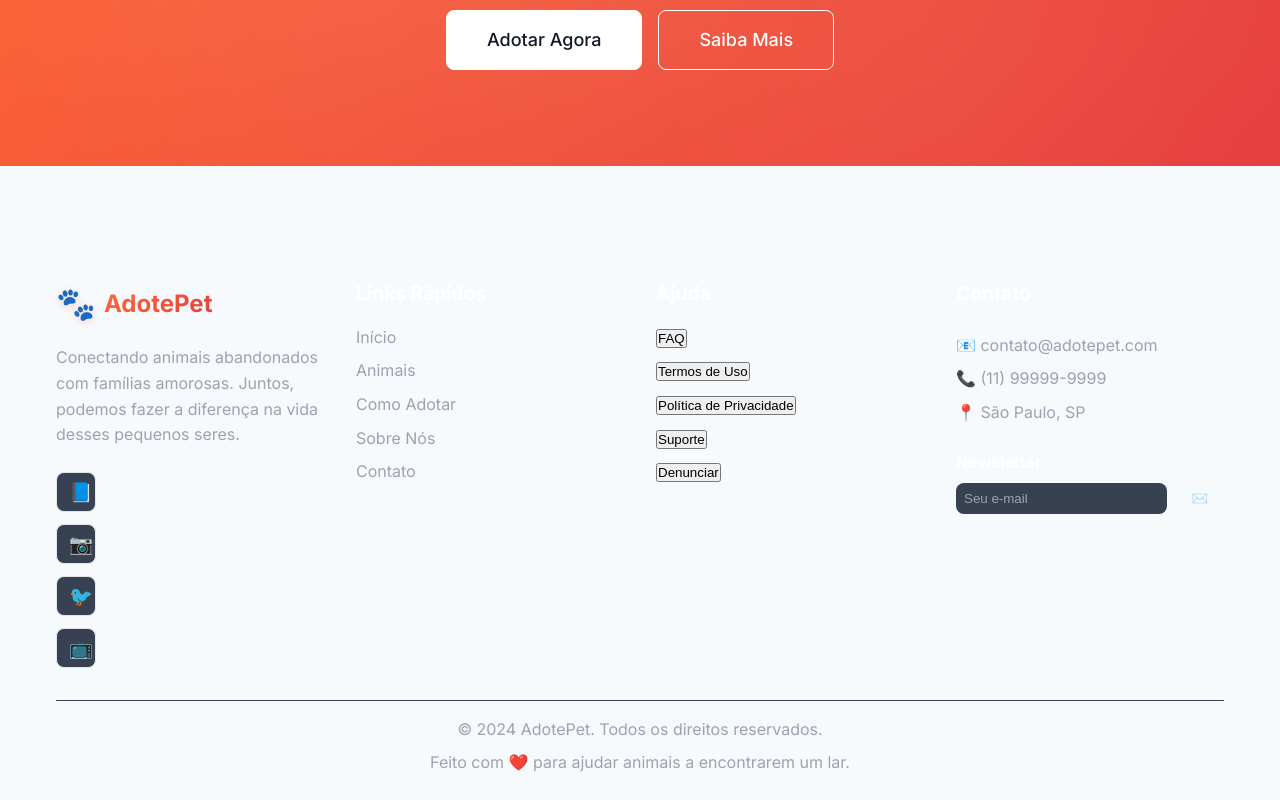
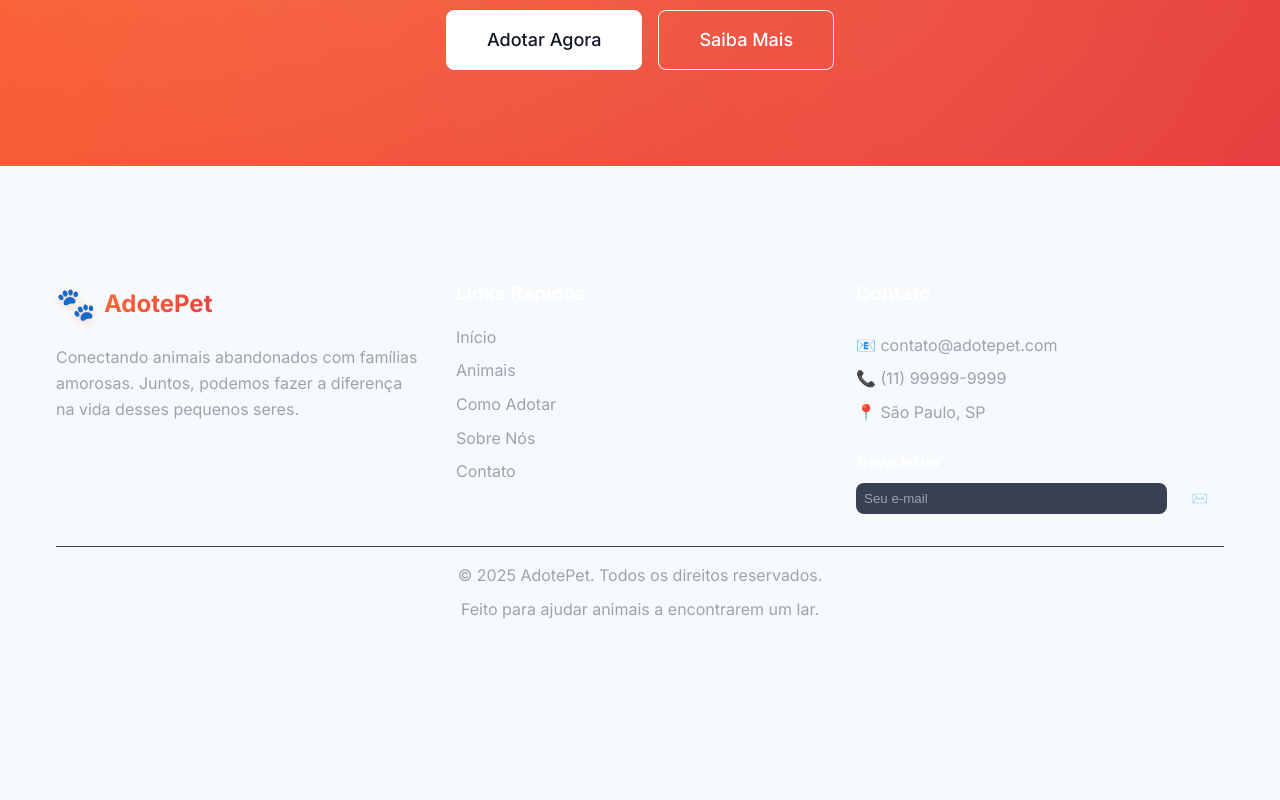
Before and after one commit to DevGuixavier/AdotePet, a React (Create React App) app in the folder frontend/: page / in a window 1280 px wide. Shown: the part 2479-3279 px from the top of the page. After the commit the page ends 3125 px from the top, so only its background shows below. Built offline with nearby package versions, Linux system fonts and the light colour scheme.

Commit message:
Update Footer.jsx
Tira itens do footer

```diff
--- a/frontend/src/components/Footer/Footer.jsx
+++ b/frontend/src/components/Footer/Footer.jsx
@@ -15,20 +15,6 @@ const Footer = () => {
               Conectando animais abandonados com famílias amorosas. Juntos, podemos fazer a diferença na vida desses
               pequenos seres.
             </p>
-            <div className="social-links">
-              <a href="https://facebook.com" className="social-link" aria-label="Facebook">
-                📘
-              </a>
-              <a href="https://instagram.com" className="social-link" aria-label="Instagram">
-                📷
-              </a>
-              <a href="https://twitter.com" className="social-link" aria-label="Twitter">
-                🐦
-              </a>
-              <a href="https://youtube.com" className="social-link" aria-label="YouTube">
-                📺
-              </a>
-            </div>
           </div>
 
           <div className="footer-section">
@@ -53,27 +39,6 @@ const Footer = () => {
           </div>
 
           <div className="footer-section">
-            <h3 className="footer-title">Ajuda</h3>
-            <ul className="footer-links">
-              <li>
-                <button type="button" className="footer-link-btn">FAQ</button>
-              </li>
-              <li>
-                <button type="button" className="footer-link-btn">Termos de Uso</button>
-              </li>
-              <li>
-                <button type="button" className="footer-link-btn">Política de Privacidade</button>
-              </li>
-              <li>
-                <button type="button" className="footer-link-btn">Suporte</button>
-              </li>
-              <li>
-                <button type="button" className="footer-link-btn">Denunciar</button>
-              </li>
-            </ul>
-          </div>
-
-          <div className="footer-section">
             <h3 className="footer-title">Contato</h3>
             <div className="contact-info">
               <p>📧 contato@adotepet.com</p>
@@ -91,8 +56,8 @@ const Footer = () => {
         </div>
 
         <div className="footer-bottom">
-          <p>&copy; 2024 AdotePet. Todos os direitos reservados.</p>
-          <p>Feito com ❤️ para ajudar animais a encontrarem um lar.</p>
+          <p>&copy; 2025 AdotePet. Todos os direitos reservados.</p>
+          <p>Feito para ajudar animais a encontrarem um lar.</p>
         </div>
       </div>
     </footer>
```
